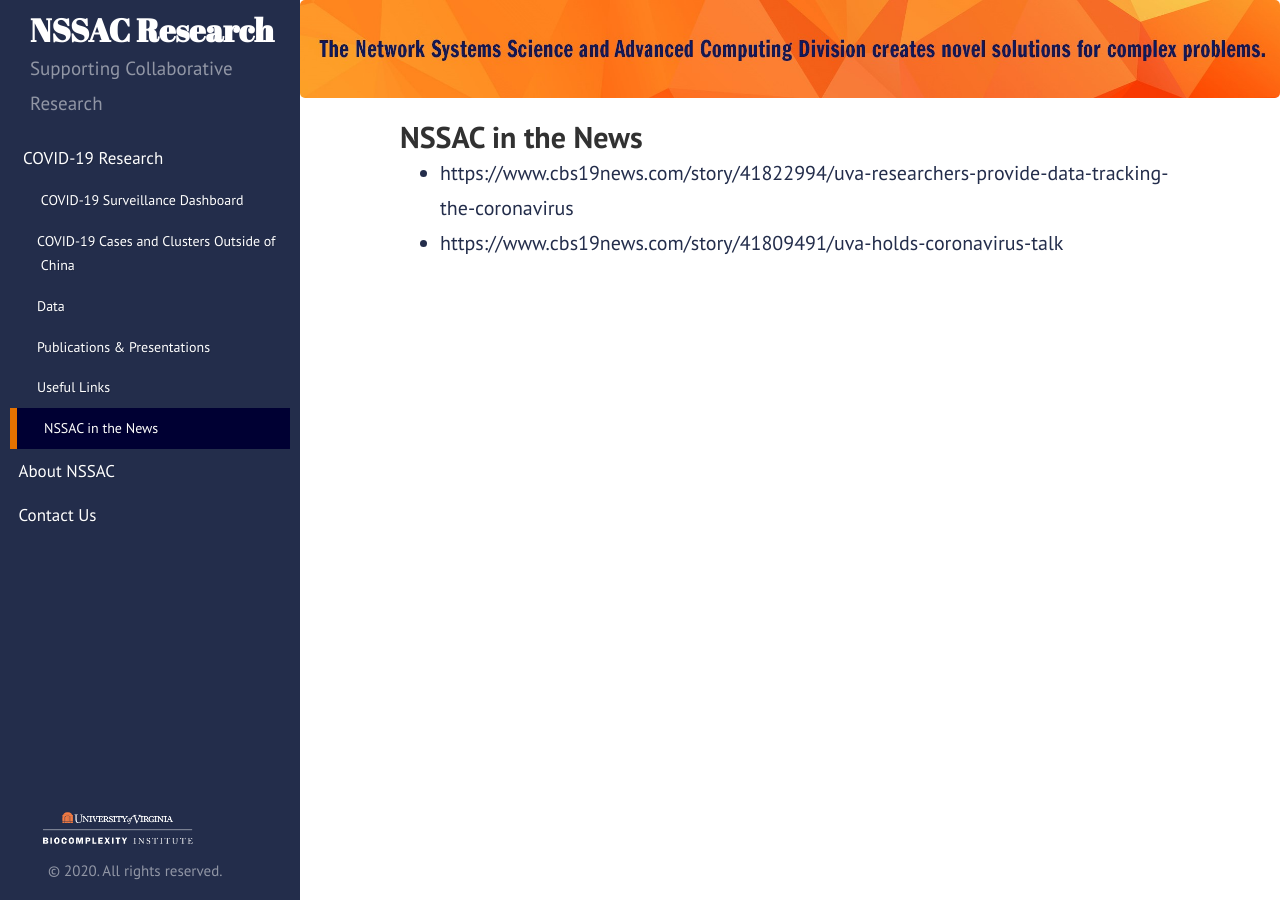
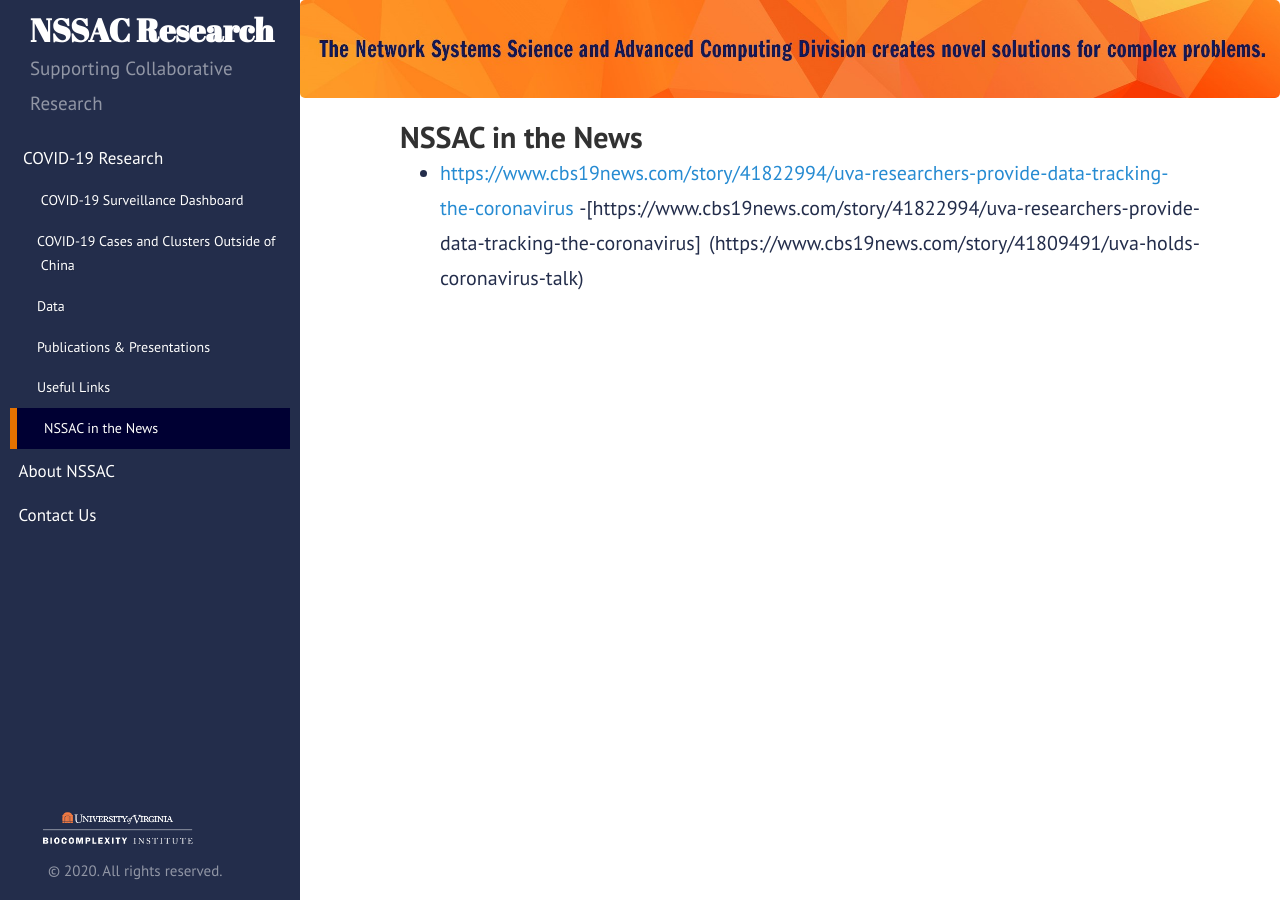
Before and after one commit to mehta-gaurav/mehta-gaurav.github.io, a Jekyll site: the page built from covid-19/NSSAC_news/index.md, in a window 1280 px wide. Built offline with Jekyll 4.4.1, drawn with Linux system fonts in a browser that asks for light colours; our own code applies the rules of GitHub Pages for plain Markdown files; some of the changed lines change nothing that is shown.

Commit message:
Update index.md

```diff
--- a/covid-19/NSSAC_news/index.md
+++ b/covid-19/NSSAC_news/index.md
@@ -1,4 +1,4 @@
 ## NSSAC in the News
 
-- https://www.cbs19news.com/story/41822994/uva-researchers-provide-data-tracking-the-coronavirus
-- https://www.cbs19news.com/story/41809491/uva-holds-coronavirus-talk
+- [https://www.cbs19news.com/story/41822994/uva-researchers-provide-data-tracking-the-coronavirus](https://www.cbs19news.com/story/41822994/uva-researchers-provide-data-tracking-the-coronavirus)
+-[https://www.cbs19news.com/story/41822994/uva-researchers-provide-data-tracking-the-coronavirus] (https://www.cbs19news.com/story/41809491/uva-holds-coronavirus-talk)
```
